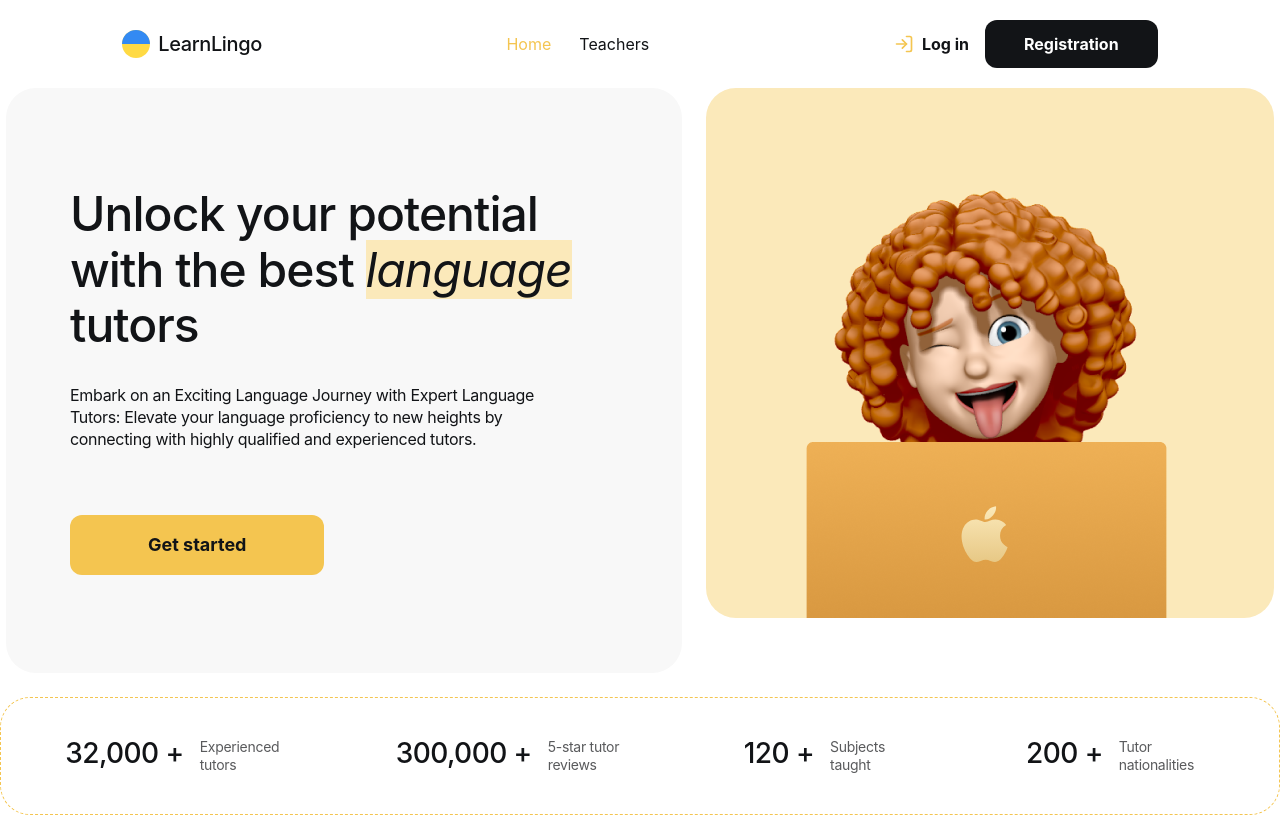
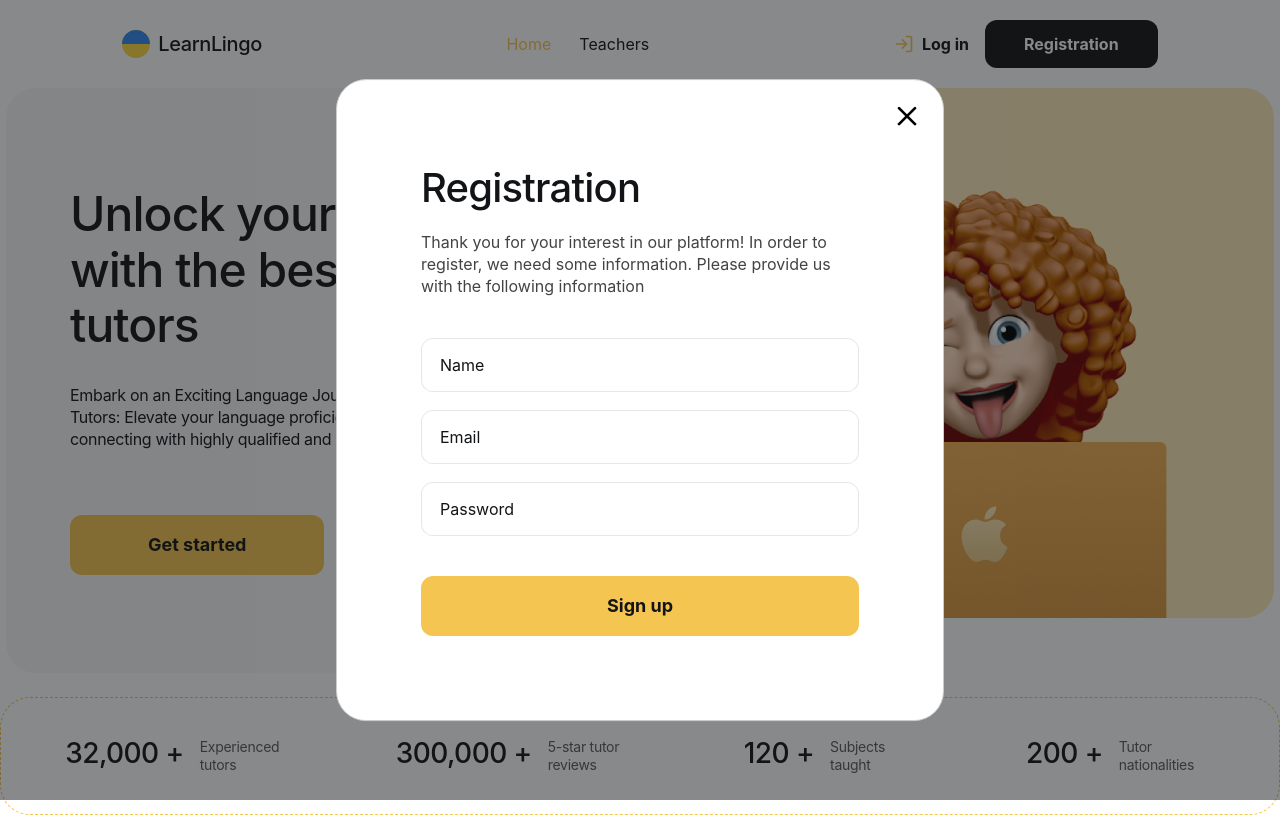
Before and after one commit to havr1985/LearnLingo, a React (Vite) app: page / in a window 1280 px wide. Both pictures are taken after a click on the button "Registration". Built offline with nearby package versions, Linux system fonts and the light colour scheme.

Commit message:
modal windows

```diff
--- a/src/components/Header/Header.jsx
+++ b/src/components/Header/Header.jsx
@@ -1,10 +1,32 @@
-
-import logo from '../../assets/ukraine.svg'
-import { LogIn } from 'lucide-react';
-import { BtnWrap, HeaderWrap, Link, LoginBtn, LogoText, LogoWrap, NavWrap, RegBtn } from './Header.styled';
-
+import logo from "../../assets/ukraine.svg";
+import { LogIn } from "lucide-react";
+import {
+  BtnWrap,
+  HeaderWrap,
+  Link,
+  LoginBtn,
+  LogoText,
+  LogoWrap,
+  NavWrap,
+  RegBtn,
+} from "./Header.styled";
+import { useState } from "react";
+import { RegisterModal } from "../RegisterModal/RegisterModal";
 
 export const Header = () => {
+  const [modalIsOpen, setIsOpen] = useState(false);
+  const [modal, setModal] = useState('')
+
+  const openModal = () => {
+    setIsOpen(true);
+    document.body.style.overflow = "hidden";
+  };
+
+  const closeModal = () => {
+    setIsOpen(false);
+    document.body.style.overflow = "auto";
+  };
+
   return (
     <header>
       <HeaderWrap>
@@ -18,12 +40,22 @@ export const Header = () => {
           <Link to="/teachers">Teachers</Link>
         </NavWrap>
         <BtnWrap>
-            <LoginBtn>
+          <LoginBtn onClick={() => { openModal(); setModal('login') }}>
             <LogIn size={20} color="#F4C550" /> Log in
           </LoginBtn>
-            <RegBtn>Registration</RegBtn>
+          <RegBtn type="button" onClick={() => { openModal(); setModal('register') }}>
+            Registration
+          </RegBtn>
         </BtnWrap>
       </HeaderWrap>
+      {modalIsOpen && (
+        <RegisterModal
+          modalIsOpen={modalIsOpen}
+          closeModal={closeModal}
+          openModal={openModal}
+          modal={modal}
+        />
+      )}
     </header>
   );
-}
+};
--- /dev/null
+++ b/src/components/LoginForm/LoginForm.jsx
@@ -0,0 +1,54 @@
+import { useFormik } from "formik";
+import {
+  Form,
+  Input,
+  InputWrap,
+  RegisterBtn,
+  Text,
+  Title,
+} from '../RegisterForm/RegistrationForm.styled'
+
+
+export const LoginForm = () => {
+  const formik = useFormik({
+    initialValues: {
+      email: "",
+      password: "",
+    },
+    onSubmit: (values) => {
+      alert(JSON.stringify(values, null, 2));
+    },
+  });
+  return (
+    <Form onSubmit={formik.handleSubmit}>
+      <div>
+        <Title>Login</Title>
+        <Text>
+          Welcome back! Please enter your credentials to access your account and
+          continue your search for an teacher.
+        </Text>
+      </div>
+      <InputWrap>
+        <Input
+          id="email"
+          name="email"
+          type="email"
+          onChange={formik.handleChange}
+          value={formik.values.lastName}
+          placeholder="Email"
+        />
+
+        <Input
+          id="password"
+          name="password"
+          type="password"
+          onChange={formik.handleChange}
+          value={formik.values.email}
+          placeholder="Password"
+        />
+      </InputWrap>
+
+      <RegisterBtn type="submit">Log in</RegisterBtn>
+    </Form>
+  );
+};
--- /dev/null
+++ b/src/components/RegisterForm/RegisterForm.jsx
@@ -0,0 +1,57 @@
+import { useFormik } from "formik";
+import { Form, Input, InputWrap, RegisterBtn, Text, Title } from "./RegistrationForm.styled";
+
+export const RegisterForm = () => {
+  const formik = useFormik({
+    initialValues: {
+      firstName: "",
+      email: "",
+      password: "",
+    },
+    onSubmit: (values) => {
+      alert(JSON.stringify(values, null, 2));
+    },
+  });
+  return (
+    <Form onSubmit={formik.handleSubmit}>
+      <div>
+        <Title>Registration</Title>
+        <Text>
+          Thank you for your interest in our platform! In order to register, we
+          need some information. Please provide us with the following
+          information
+        </Text>
+      </div>
+      <InputWrap>
+        <Input
+          id="firstName"
+          name="firstName"
+          type="text"
+          onChange={formik.handleChange}
+          value={formik.values.firstName}
+          placeholder="Name"
+        />
+
+        <Input
+          id="email"
+          name="email"
+          type="email"
+          onChange={formik.handleChange}
+          value={formik.values.lastName}
+          placeholder="Email"
+        />
+
+        <Input
+          id="password"
+          name="password"
+          type="password"
+          onChange={formik.handleChange}
+          value={formik.values.email}
+          placeholder="Password"
+        />
+      </InputWrap>
+
+      <RegisterBtn type="submit">Sign up</RegisterBtn>
+    </Form>
+  );
+};
--- /dev/null
+++ b/src/components/RegisterForm/RegistrationForm.styled.js
@@ -0,0 +1,58 @@
+import styled from "styled-components";
+
+export const Form = styled.form`
+max-width: 566px;
+padding: 64px;
+display: flex;
+flex-direction: column;
+`
+export const Title = styled.h2`
+  color: #121417;
+  font-size: 40px;
+  font-style: normal;
+  font-weight: 500;
+  line-height: 120%; /* 120% */
+  letter-spacing: -0.8px;
+  margin-bottom: 20px;
+`;
+export const Text = styled.p`
+  color: rgba(18, 20, 23, 0.8);
+  font-size: 16px;
+  font-style: normal;
+  font-weight: 400;
+  line-height: 137.5%; /* 137.5% */
+  margin-bottom: 40px;
+`;
+export const InputWrap = styled.div`
+display: flex;
+flex-direction: column;
+gap: 18px;
+margin-bottom: 40px;
+`
+export const Input = styled.input`
+  border-radius: 12px;
+  border: 1px solid rgba(18, 20, 23, 0.1);
+  height: 54px;
+  padding-left: 18px;
+  &::placeholder {
+    color: #121417;
+    font-size: 16px;
+    font-style: normal;
+    font-weight: 400;
+    line-height: 137.5%; /* 137.5% */
+  }
+`;
+export const RegisterBtn = styled.button`
+  width: 100%;
+  height: 60px;
+  background-color: #f4c550;
+  border-radius: 12px;
+  color: #121417;
+  font-size: 18px;
+  font-style: normal;
+  font-weight: 700;
+  line-height: 155.556%; /* 155.556% */
+  &:hover {
+    background-color: #ffdc86;
+  }
+`;
--- /dev/null
+++ b/src/components/RegisterModal/Modal.styled.js
@@ -0,0 +1,10 @@
+import styled from "styled-components";
+
+export const ModalWrap = styled.div`
+position: relative;
+`
+export const CloseBtn = styled.button`
+position: absolute;
+top: 0;
+right: 0;
+`
--- /dev/null
+++ b/src/components/RegisterModal/RegisterModal.jsx
@@ -0,0 +1,39 @@
+import Modal from "react-modal";
+import { RegisterForm } from "../RegisterForm/RegisterForm";
+import { LoginForm } from "../LoginForm/LoginForm";
+import { X } from "lucide-react";
+import { CloseBtn, ModalWrap } from "./Modal.styled";
+
+
+const customStyles = {
+  content: {
+    top: "50%",
+    left: "50%",
+    right: "auto",
+    bottom: "auto",
+    marginRight: "-50%",
+    transform: "translate(-50%, -50%)",
+    borderRadius: 30,
+  },
+  overlay: {
+    backgroundColor: "#12141780",
+  },
+};
+
+export const RegisterModal = ({ modalIsOpen, closeModal, modal }) => {
+  Modal.setAppElement("#root");
+  return (
+    <Modal
+      isOpen={modalIsOpen}
+      onRequestClose={closeModal}
+      style={customStyles}
+      closeTimeoutMS={450}
+    >
+      <ModalWrap>
+        <CloseBtn onClick={closeModal}><X size={32}/></CloseBtn>
+        {modal === "register" && <RegisterForm />}
+        {modal === "login" && <LoginForm/>}
+      </ModalWrap>
+    </Modal>
+  );
+};
```
Also changed, not shown: src/components/HomeContent/HomeContent.jsx (+6 -1 lines). Lines whose indentation alone changed are shown as unchanged.
